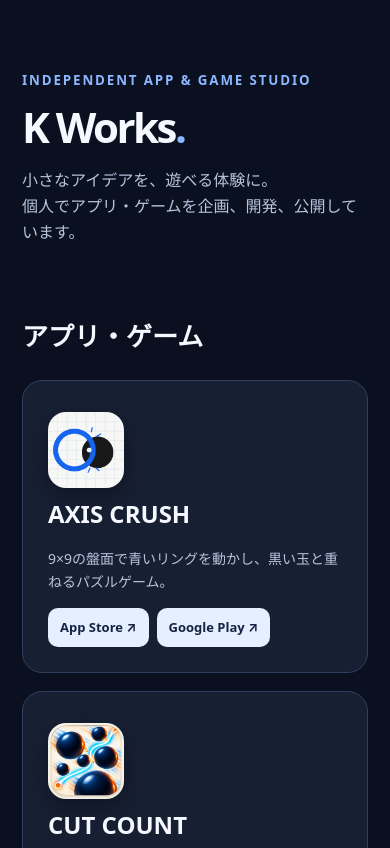
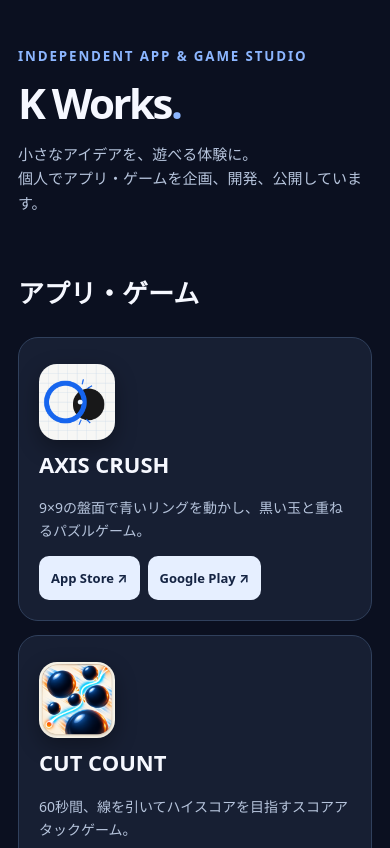
Before and after one commit to kouiramina0-sketch/-k-works-portfolio, a plain HTML site: page index.html in a window 390 px wide. Shown: the top 848 px of the page. Drawn offline with Linux system fonts and the light colour scheme.

Commit message:
Improve portfolio metadata and mobile layout

```diff
--- a/index.html
+++ b/index.html
@@ -1,7 +1,7 @@
 <!doctype html>
-<html lang="ja"><head><meta charset="utf-8"><meta name="viewport" content="width=device-width,initial-scale=1"><meta name="description" content="K Worksのアプリ・ゲーム紹介サイト"><title>K Works | Apps & Games</title><style>
+<html lang="ja"><head><meta charset="utf-8"><meta name="viewport" content="width=device-width,initial-scale=1"><meta name="description" content="AXIS CRUSH、CUT COUNT、たとえあわせを公開中。K Worksの個人開発アプリ・ゲームを紹介します。"><title>K Works | 個人開発のアプリ・ゲーム</title><meta property="og:type" content="website"><meta property="og:title" content="K Works | アプリ・ゲーム"><meta property="og:description" content="AXIS CRUSH、CUT COUNT、たとえあわせ。個人開発のゲームを公開中。"><meta property="og:url" content="https://k-works-portfolio.vercel.app/"><meta name="twitter:card" content="summary"><meta name="theme-color" content="#0b1020"><style>
 *{box-sizing:border-box}body{margin:0;background:#0b1020;color:#f6f8ff;font-family:system-ui,-apple-system,sans-serif;line-height:1.65}main{max-width:1000px;margin:auto;padding:24px 22px 80px}header{padding:42px 0 32px}h1{font-size:clamp(42px,9vw,76px);letter-spacing:-.06em;line-height:1.1;margin:12px 0}h2{font-size:26px}p{color:#b6c4dc}small{color:#8cb6ff;letter-spacing:.14em;font-weight:700}.grid{display:grid;grid-template-columns:repeat(auto-fit,minmax(260px,1fr));gap:18px}.card{background:#171f33;border:1px solid #30405c;border-radius:20px;padding:25px;display:flex;flex-direction:column}.art{font-size:48px;height:88px;display:flex;align-items:center}.app-icon{width:76px;height:76px;border-radius:18px;object-fit:cover;box-shadow:0 8px 22px #0005}.fallback-icon{font-size:48px}.card h3{font-size:24px;margin:0}.card p{flex:1;font-size:14px}.links{display:flex;flex-wrap:wrap;gap:8px}.links a,.pending{font-size:13px;font-weight:700;padding:9px 12px;border-radius:10px}.links a{background:#e6efff;color:#152443;text-decoration:none}.pending{background:#29354d;color:#b4c1d8}footer{border-top:1px solid #30405c;margin-top:48px;padding-top:24px;font-size:14px}footer a{color:#a7c9ff}.links a:focus-visible{outline:3px solid #8cb6ff;outline-offset:3px}.note{font-size:12px;color:#9eacc6;margin-top:12px}.links a.secondary{background:#293a56;color:#e6efff}
-</style></head><body><main><header><small>INDEPENDENT APP & GAME STUDIO</small><h1>K Works<span style="color:#8cb6ff">.</span></h1><p>小さなアイデアを、遊べる体験に。<br>個人でアプリ・ゲームを企画、開発、公開しています。</p></header><section><h2>アプリ・ゲーム</h2><div class="grid">
+@media(max-width:600px){main{padding:18px 18px 60px}header{padding:24px 0 20px}header p{font-size:15px}.grid{gap:14px}.card{padding:20px}.card h3{font-size:22px}.links a{min-height:44px;display:inline-flex;align-items:center;justify-content:center}}@media(prefers-reduced-motion:no-preference){.links a{transition:filter .15s ease}.links a:hover{filter:brightness(.9)}}</style></head><body><main><header><small>INDEPENDENT APP & GAME STUDIO</small><h1>K Works<span style="color:#8cb6ff">.</span></h1><p>小さなアイデアを、遊べる体験に。<br>個人でアプリ・ゲームを企画、開発、公開しています。</p></header><section><h2>アプリ・ゲーム</h2><div class="grid">
 <article class="card"><div class="art"><img class="app-icon" src="./icons/axis-crush.png" alt="AXIS CRUSHのアイコン" loading="lazy"></div><h3>AXIS CRUSH</h3><p>9×9の盤面で青いリングを動かし、黒い玉と重ねるパズルゲーム。</p><div class="links"><a href="https://apps.apple.com/jp/app/axis-crush/id6821981022" target="_blank" rel="noopener noreferrer">App Store ↗</a><a href="https://play.google.com/store/apps/details?id=com.kouiramina.axiscrush" target="_blank" rel="noopener noreferrer">Google Play ↗</a></div></article>
 <article class="card"><div class="art"><img class="app-icon" src="./icons/cut-count.png" alt="CUT COUNTのアイコン" loading="lazy"></div><h3>CUT COUNT</h3><p>60秒間、線を引いてハイスコアを目指すスコアアタックゲーム。</p><div class="links"><a href="https://apps.apple.com/app/id6822101229" target="_blank" rel="noopener noreferrer">App Store ↗</a><a href="https://play.google.com/store/apps/details?id=com.kouiramina0.cutcount" target="_blank" rel="noopener noreferrer">Google Play ↗</a></div></article>
 <article class="card"><div class="art"><img class="app-icon" src="./icons/tatoeawase.webp" alt="たとえあわせのアイコン" loading="lazy" onerror="this.replaceWith(document.createTextNode('🎉'))"></div><h3>たとえあわせ</h3><p>3〜8人で答えの一致とズレを楽しむパーティーゲーム。</p><div class="links"><a href="https://apps.apple.com/jp/app/id6812127873" target="_blank" rel="noopener noreferrer">App Store ↗</a><a href="https://play.google.com/store/apps/details?id=com.tatoeawase.app" target="_blank" rel="noopener noreferrer">Google Play ↗</a></div></article>
```
